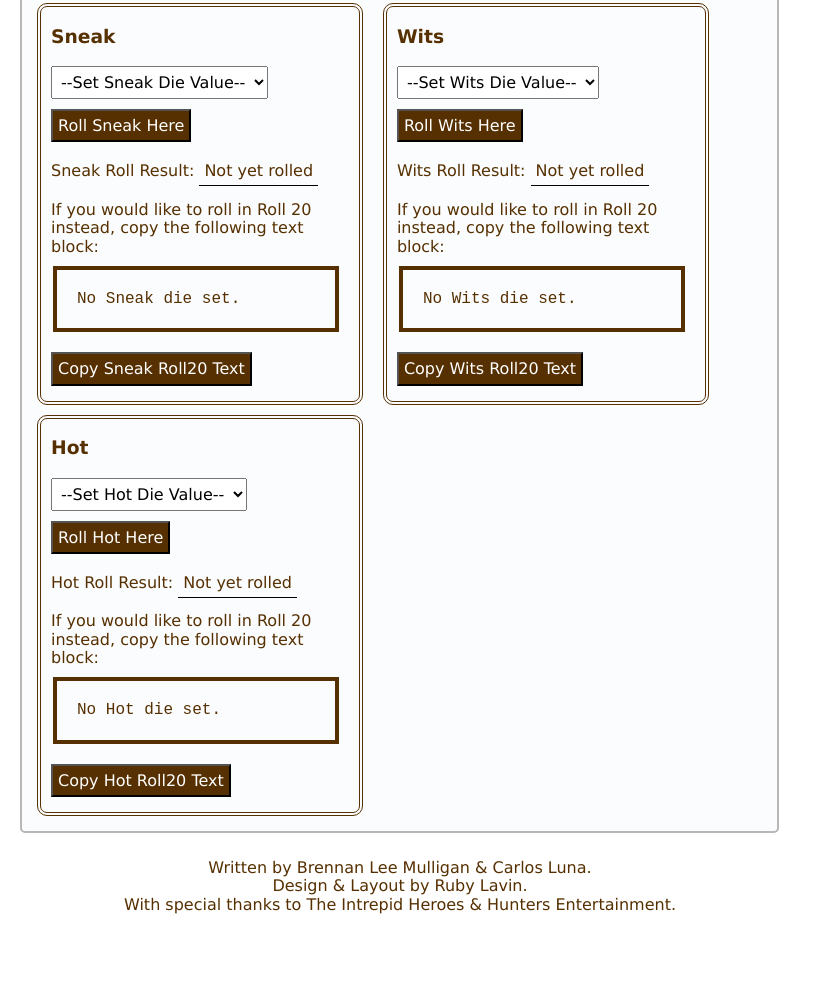
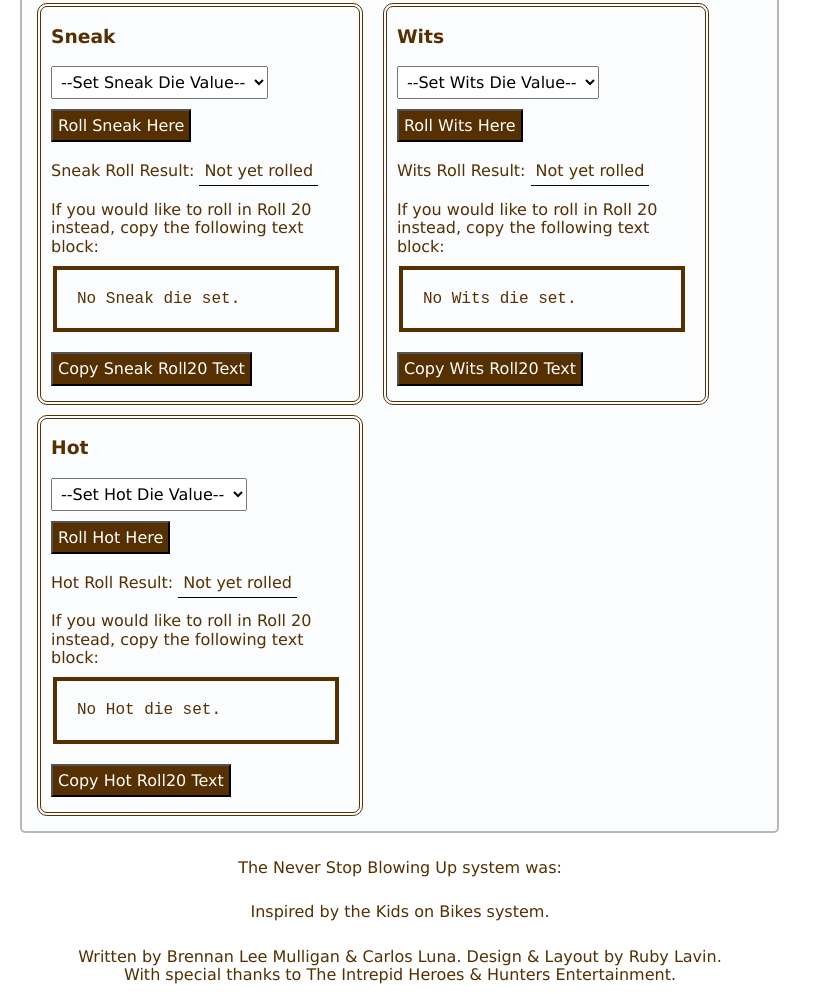
Before and after one commit to CorgiDev/Roll20-NSBU-Roller, a browser extension: page browser-extension/chrome/nsbu.html in a window 1280 px wide. Shown: the part 1790-2784 px from the top of the page, without its empty margins (0-822 px from the left). Before the commit the page ends 2714 px from the top, so only its background shows below. Drawn offline with Linux system fonts and the light colour scheme.

Commit message:
Added additional info to the ReadMe file and the footer.

```diff
--- a/browser-extension/chrome/nsbu.html
+++ b/browser-extension/chrome/nsbu.html
@@ -766,7 +766,7 @@
             </div>
         </main>
         <footer>
-            <p>Written by Brennan Lee Mulligan & Carlos Luna.<br>Design & Layout by Ruby Lavin.<br>With special thanks to The Intrepid Heroes & Hunters Entertainment.</p>
+            <p>The Never Stop Blowing Up system was:</p><p>Inspired by the Kids on Bikes system.</p><p>Written by Brennan Lee Mulligan & Carlos Luna. Design & Layout by Ruby Lavin.<br>With special thanks to The Intrepid Heroes & Hunters Entertainment.</p>
         </footer>
         <script src="scripts/background.js"></script>
         <script src="scripts/tabs.js"></script>
```
Also changed, not shown: README.md.
